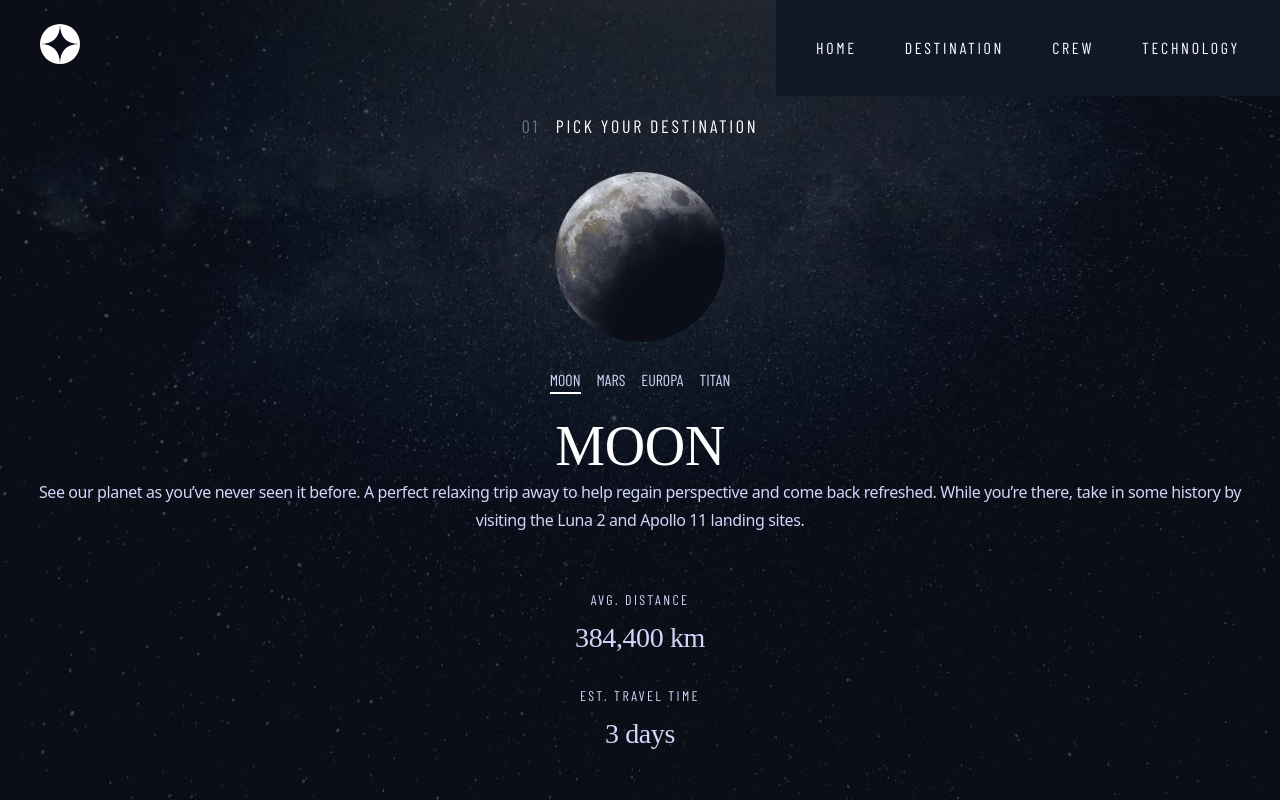
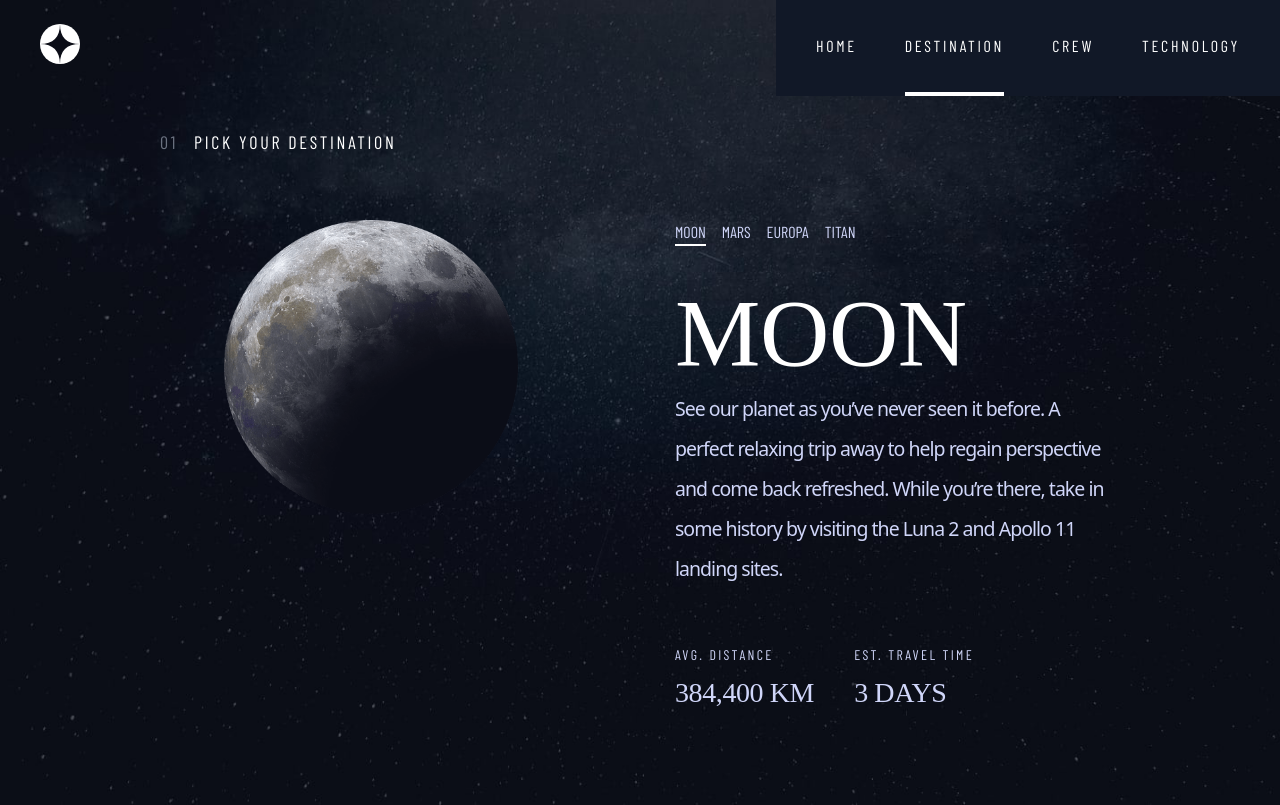
Before and after one commit to drew-chidi/space-tourism, a React (Create React App) app: page /destination in a window 1280 px wide. Built offline with nearby package versions, Linux system fonts and the light colour scheme; a web font is replaced by a local one.

Commit message:
adjusted the UI on the destination page

```diff
--- a/public/index.html
+++ b/public/index.html
@@ -24,7 +24,7 @@
       work correctly both with client-side routing and a non-root public URL.
       Learn how to configure a non-root public URL by running `npm run build`.
     -->
-    <title>Pace Travel</title>
+    <title>Space Travel</title>
   </head>
   <body>
     <noscript>You need to enable JavaScript to run this app.</noscript>
--- a/src/components/Navbar.js
+++ b/src/components/Navbar.js
@@ -1,16 +1,18 @@
-import React, { useState } from "react";
+import React, { useState, useEffect } from "react";
 import { Link } from "react-router-dom";
 
 import logo from "../assets/shared/logo.svg";
 import menu from "../assets/shared/icon-hamburger.svg";
 import close from "../assets/shared/icon-close.svg";
 
-const Navbar = () => {
+const Navbar = (props) => {
   const [navMenu, setNavMenu] = useState(false);
+  const [id, setId] = useState(props.id);
 
   const navMenuHandler = () => {
     setNavMenu(!navMenu);
   };
+
   return (
     <div>
       <div className='p-6 md:px-10'>
@@ -41,30 +43,49 @@ const Navbar = () => {
               </div>
             )}
           </div>
-
           <ul
             className={`${
               !navMenu && "hidden md:flex"
             } z-[1] gradient-sm items-center h-screen w-[68.5%] pt-40 absolute top-0 right-0 text-white px-4 md:flex md:pt-0  md:h-24 md:w-auto md:gradient-md md:bg-gray-900`}
           >
-            <li className='uppercase px-6 flex pb-5 md:py-0'>
-              <Link to='/' className='flex'>
+            <li className='uppercase px-6 flex pb-5 md:py-0 md:h-full'>
+              <Link
+                to='/'
+                className={`${
+                  props.id === "0" && "md:border-solid md:border-white"
+                } flex items-center border-b-4 border-transparent`}
+              >
                 <p className='font-bold mr-3 md:hidden '>00</p>Home
               </Link>
             </li>
 
-            <li className='uppercase px-6 flex py-5 md:py-0'>
-              <Link to='/Destination' className='flex'>
+            <li className='uppercase px-6 flex py-5 md:py-0 md:h-full'>
+              <Link
+                to='/Destination'
+                className={`${
+                  props.id === "1" && "md:border-solid md:border-white"
+                } flex items-center border-b-4 border-transparent`}
+              >
                 <p className='font-bold mr-3 md:hidden '>01</p>Destination{" "}
               </Link>
             </li>
-            <li className='uppercase px-6 flex py-5 md:py-0'>
-              <Link to='/Crew' className='flex'>
+            <li className='uppercase px-6 flex py-5 md:py-0 md:h-full'>
+              <Link
+                to='/Crew'
+                className={`${
+                  props.id === "2" && "md:border-solid md:border-white"
+                } flex items-center border-b-4 border-transparent`}
+              >
                 <p className='font-bold mr-3 md:hidden '>02</p>crew{" "}
               </Link>
             </li>
-            <li className='uppercase px-6 flex py-5 md:py-0'>
-              <Link to='/Technology' className='flex'>
+            <li className='uppercase px-6 flex py-5 md:py-0 md:h-full'>
+              <Link
+                to='/Technology'
+                className={`${
+                  id === "3" && "md:border-solid md:border-white"
+                } flex items-center border-b-4 border-transparent`}
+              >
                 <p className='font-bold mr-3 md:hidden '>03</p>technology{" "}
               </Link>
             </li>
--- a/src/index.css
+++ b/src/index.css
@@ -42,7 +42,8 @@
   }
 }
 
-/* COMPONENTS */
+/* COMPONENTS AND CUSTOM CSS */
+
 @layer components {
   .subheading1 {
     font: 1.75rem "Bellefair";
--- a/src/pages/Crew.js
+++ b/src/pages/Crew.js
@@ -49,7 +49,7 @@ const Crew = () => {
   return (
     <div className='bgCMobile md:bgCTablet lg:bgCDesktop min-h-screen text-center'>
       <nav className='mb-6'>
-        <Navbar />
+        <Navbar id='2' />
       </nav>
       <div className='mb-8'>
         <h5 className='text-white tracking-[2.7px] text-lg flex justify-center'>
--- a/src/pages/Destination.js
+++ b/src/pages/Destination.js
@@ -51,16 +51,17 @@ const Destination = () => {
   });
 
   return (
-    <div className='bgDMobile md:bgDTablet lg:bgDDesktop w-screen min-h-screen text-center'>
-      <nav className='mb-6'>
-        <Navbar />
+    <div className='pb-14 bgDMobile md:bgDTablet lg:bgDDesktop w-screen min-h-screen text-center md:pb-16'>
+      <nav className='mb-6 md:mb-10'>
+        <Navbar id='1' />
       </nav>
-      <div className='mb-8'>
-        <h5 className='text-white tracking-[2.7px] text-lg flex justify-center'>
+      <div className='mb-8 md:mb-14 xl:mb-16'>
+        <h5 className='text-white tracking-[2.7px] text-lg flex justify-center md:justify-start md:pl-10 xl:pl-40'>
           <p className='mr-4 text-gray-500'>01</p> PICK YOUR DESTINATION
         </h5>
       </div>
-      <div className='w-[170px] h-[170px] mx-auto mb-[26px]'>
+      <div className='xl:flex xl:pl-56 xl:pr-40'>
+        <div className='w-[170px] h-[170px] mx-auto mb-[26px] md:mb-14 xl:w-[445px] xl:h-[445px] xl:mr-[157px] xxl:pt-8 '>
           {data.length === 0 || details === undefined ? (
             <p> Image Loading... </p>
           ) : (
@@ -71,9 +72,10 @@ const Destination = () => {
             />
           )}
         </div>
+        <div className='text-left'>
           <div>
-        <ul className='flex justify-center mb-5'>
-          <li className='px-2'>
+            <ul className='flex justify-center mb-5 md:mb-8 xl:justify-start'>
+              <li className='px-2 xl:pl-0'>
                 <button
                   id='0'
                   onClick={destinationHandler}
@@ -130,21 +132,29 @@ const Destination = () => {
           {data.length === 0 || details === undefined ? (
             <p> Fetching Data </p>
           ) : (
-        <div>
-          <div className='text-center px-6 mb-8'>
-            <h3 className='text-white uppercase'>{details.name}</h3>
-            <p className='pb-6'>{details.description}</p>
+            <div className='md:px-24 xl:px-0'>
+              <div className='text-center px-6 mb-8 xl:text-left xl:p-0'>
+                <h3 className='text-white uppercase xl:text-[6rem]'>
+                  {details.name}
+                </h3>
+                <p className='pb-6 font-light md:tracking-tighter xl:text-[19.5px] xl:leading-10 xl:w-[445px]'>
+                  {details.description}
+                </p>
               </div>
-          <div className='mb-8'>
+              <div className='md:flex justify-center xl:justify-start'>
+                <div className='mb-8 justify-self-start md:px-10 xl:mr-10 xl:p-0'>
                   <p className='subheading2 mb-3'>AVG. DISTANCE</p>
-            <p className='subheading1'>{details.distance}</p>
+                  <p className='subheading1 uppercase'>{details.distance}</p>
                 </div>
-          <div>
+                <div className='md:px-10 xl:p-0'>
                   <p className='subheading2 mb-3'>EST. TRAVEL TIME</p>
-            <p className='subheading1'>{details.travel}</p>
+                  <p className='subheading1 uppercase'>{details.travel}</p>
+                </div>
               </div>
             </div>
           )}
+        </div>
+      </div>
     </div>
   );
 };
--- a/src/pages/Homepage.js
+++ b/src/pages/Homepage.js
@@ -3,28 +3,28 @@ import Navbar from "../components/Navbar";
 
 const Homepage = () => {
   return (
-    <div className='bgHomeMobile xs:min-h-screen md:bgHomeTablet xl:bgHomeDesktop'>
-      <nav className='mb-16 md:mb-28 xl:mb-[251px]'>
-        <Navbar />
+    <div className='bgHomeMobile pb-12 md:pb-24 xs:min-h-screen md:bgHomeTablet xl:bgHomeDesktop xl:pb-32'>
+      <nav className='mb-16 md:mb-28 lg:mb-36 xxl:mb-[251px]'>
+        <Navbar id='0' />
       </nav>
       <div className='xl:flex justify-start'>
         <div className='px-6 mt-16 mb-16 text-white text-center md:px-40 md:mb-[156px] xl:ml-[165px] xl:px-0 xl:w-[450px] '>
-          <h5 className='mb-5 text-base tracking-[0.2em] md:tracking-[0.05em] md:text-lg xl:text-left'>
+          <h5 className='mb-5 text-base tracking-[0.2em] md:tracking-[0.05em] md:text-lg xl:text-left xl:text-2xl'>
             SO, YOU WANT TO TRAVEL TO
           </h5>
           <h2 className='mb-8 text-[5rem] tracking-[0.07em] md:text-[8.6rem]'>
             SPACE
           </h2>
 
-          <p className='text-center text-[#d0d6f9] text-[15px] md:text-[17px] md:leading-8 xl:text-left'>
+          <p className='text-center font-light text-[#d0d6f9] text-[15px] md:text-lg  xl:text-left xl:text-[19.5px] xl:leading-10'>
             Let's face it; if you want to go to space, you might as well
             genuinely go to outer space and not hover kind of an edge of it.
             Well sit back, and relax because we'll give you a truly out of this
             world experience!
           </p>
         </div>
-        <div className='text-center w-[150px] h-[150px] md:w-[242px] md:h-[242px] m-auto xxl:ml-96 '>
-          <button className='w-full text-xl subtitle1 text-black rounded-full h-[150px] bg-white text-center md:h-[242px] hover:border-[20px] border-gray-600'>
+        <div className='w-[150px] h-[150px] md:w-[242px] md:h-[242px] m-auto xxl:ml-96 '>
+          <button className='w-full text-xl subtitle1 text-black rounded-full h-[150px] bg-white text-center md:h-[242px] outline outline-8 hover:outline-black outline-offset-0'>
             EXPLORE
           </button>
         </div>
--- a/src/pages/Technology.js
+++ b/src/pages/Technology.js
@@ -17,6 +17,7 @@ const Technology = () => {
   //   stores button clicks
   const [id, setId] = useState(0);
 
+  let linkId = 3;
   // Image array for small and larger displays
   let imagesPortrait = [vehicleP, capsuleP, spaceportP];
   let imagesLandscape = [vehicleL, capsuleL, spaceportL];
@@ -25,7 +26,7 @@ const Technology = () => {
   const techHandler = (e) => {
     if (e === undefined) {
       setInfo(data[id]);
-      return 0;
+      // return 0;
     } else {
       setId(parseInt(e.target.id));
       setInfo(data[parseInt(e.target.id)]);
@@ -51,7 +52,7 @@ const Technology = () => {
   return (
     <div className='bgTMobile md:bgTTablet lg:bgTDesktop min-h-screen text-center'>
       <nav className='mb-6 md:mb-10 xl:mb-[26px]'>
-        <Navbar />
+        <Navbar id='3' />
       </nav>
       <div className='mb-8 md:mb-14'>
         <h5 className='text-white tracking-[2.7px] text-lg flex justify-center md:justify-start md:pl-10'>
```
Also changed, not shown: src/assets/favicon-32x32.png (deleted), 1 other file (tests, documents, lock files or other folders). Lines whose indentation alone changed are shown as unchanged.
